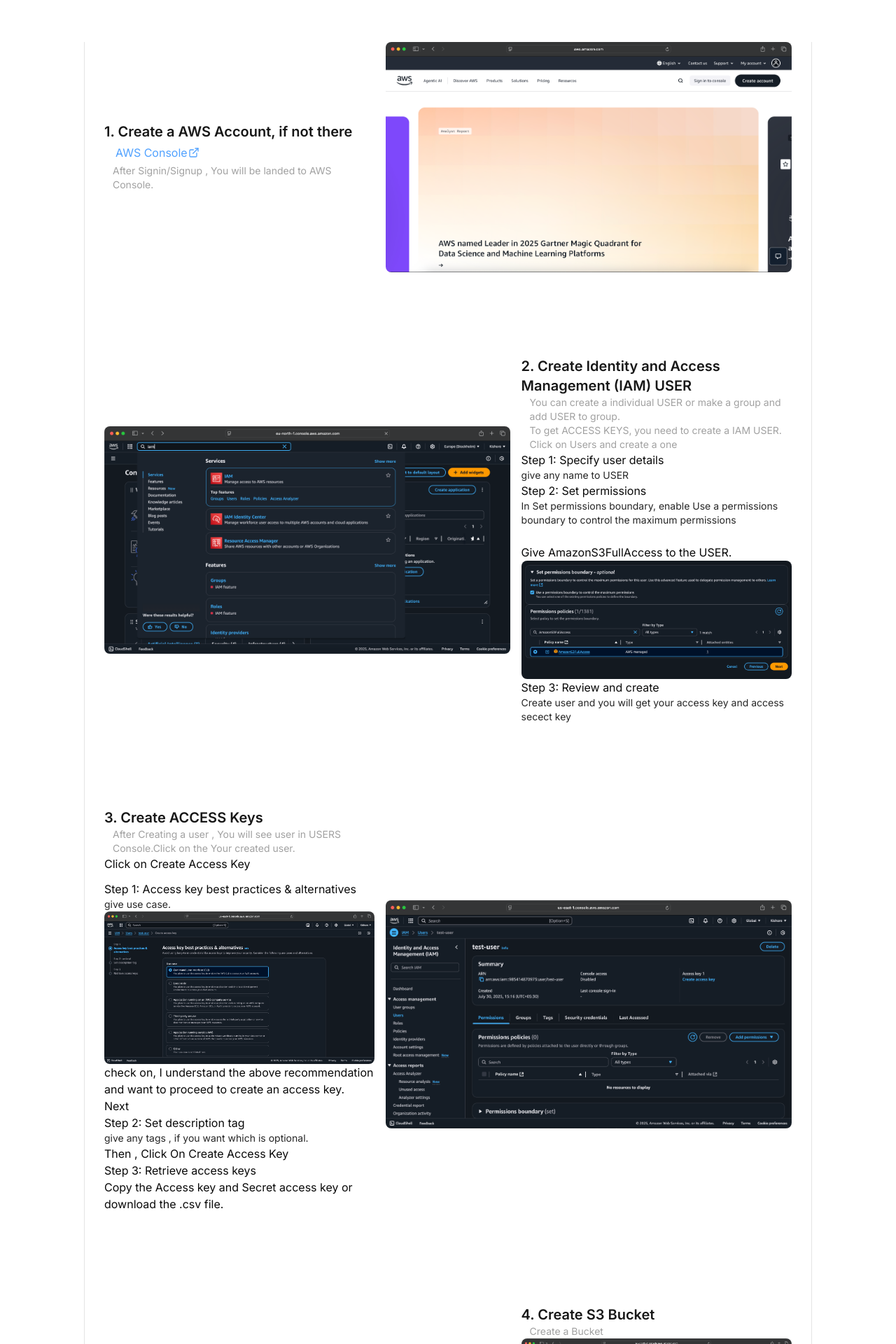
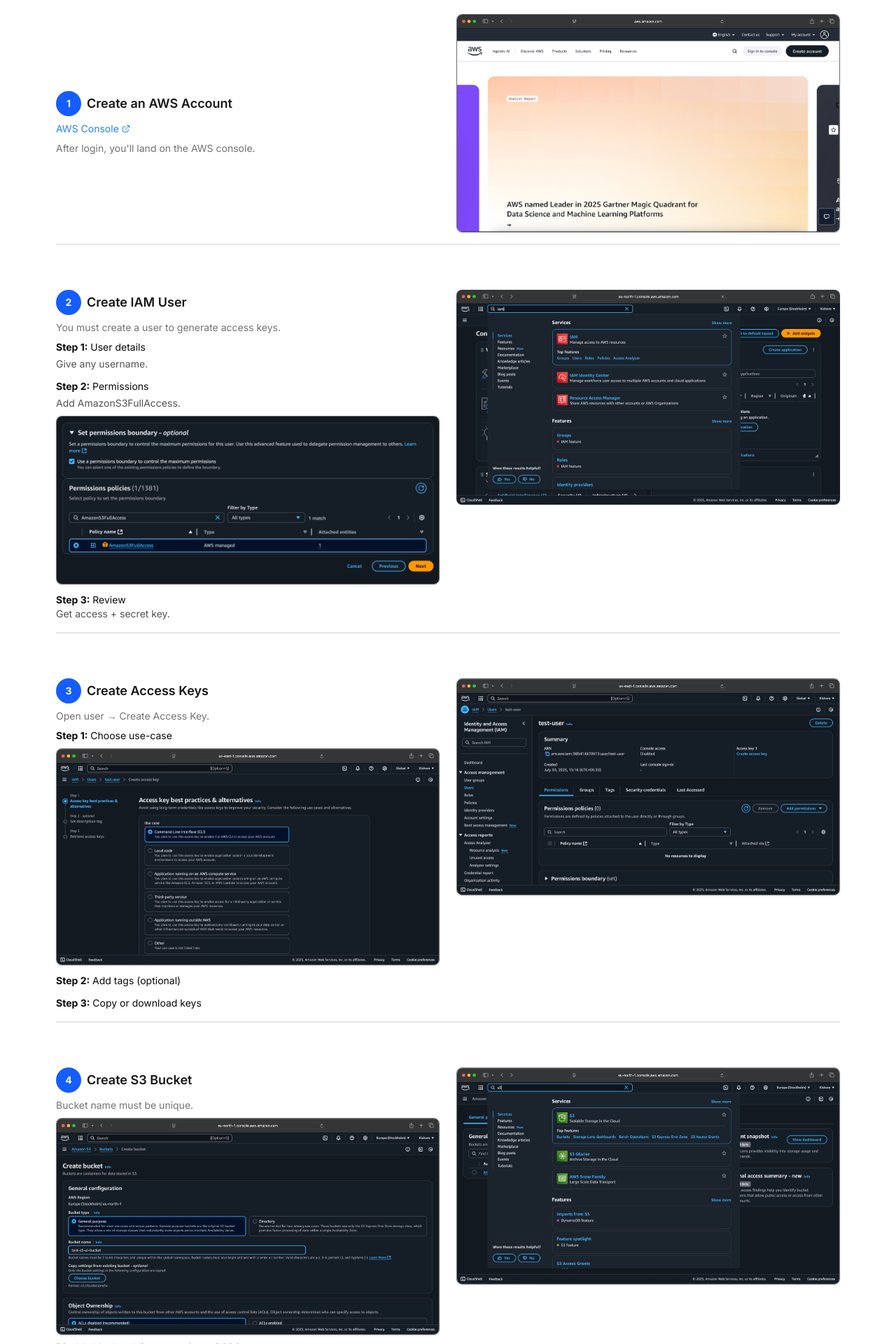
Before and after one commit to kishore-sv/s3-ui, a Next.js app: page / in a window 1280 px wide. Shown: the part 820-2740 px from the top of the page at 70% size. Built offline with nearby package versions, Linux system fonts and the light colour scheme.

Commit message:
home page redesign

```diff
--- a/app/page.tsx
+++ b/app/page.tsx
@@ -3,31 +3,27 @@
 import S3KeysForm from "@/components/s3keysform";
 import { ArrowUp, ExternalLink, GithubIcon } from "lucide-react";
 import Image from "next/image";
+import CodeBlock from "@/components/CodeBlock";
 
 export default function Home() {
   return (
-    <div className="lg:w-full w-screen relative ">
-      <nav className=" w-full h-18 lg:fixed top-0 gap-18 px-10 flex lg:justify-between items-center lg:px-20 py-2 bg-neutral-50/80 border-b dark:bg-neutral-950/80 backdrop-blur-md ">
-        <div className=" w-50 h-full flex items-center ">
-          <Link href="/">
-            <h1 className="text-3xl text-shadow-2xs text-shadow-blue-900 font-bold flex items-center gap-2 ">
+    <div className="w-full min-h-screen relative text-sm">
+      {/* NAVBAR */}
+      <nav className="fixed top-0 w-full h-16 border-b bg-neutral-50/70 dark:bg-neutral-950/70 backdrop-blur-md px-4 lg:px-12 flex justify-between items-center">
+        <Link href="/" className="flex items-center gap-2">
           <Image
-                width={50}
-                height={50}
-                loading="lazy"
+            width={36}
+            height={36}
             src="/logo.svg"
             alt="logo"
-                className=" w-10 h-10 rounded-md shrink-0 bg-neutral-950 "
-              />{" "}
-              S3 UI
-            </h1>
+            className="w-8 h-8 rounded bg-neutral-900"
+          />
+          <h1 className="text-xl font-semibold">S3 UI</h1>
         </Link>
-        </div>
-        <div className="flex items-center gap-4">
         <ModeToggle />
-        </div>
       </nav>
 
+      {/* HERO */}
       <section
         className="w-full h-screen
     bg-gradient-to-tr via-neutral-100 to-blue-100 to-100%
@@ -40,259 +36,172 @@
         </main>
       </section>
 
-      <section
-        id="demo"
-        className="w-full h-screen pt-20 lg:px-30 transition-transform ease-in-out"
-      >
-        <div className=" w-full border-x space-y-30 h-fit px-7 ">
-
-          <div className=" flex flex-col lg:flex-row gap-4 items-center lg:justify-between ">
-            <div className=" lg:w-[40%] gap-2 ">
-              <h1 className=" text-xl font-semibold text-primary ">
-                1. Create a AWS Account, if not there
+      {/* DOCS */}
+      <section id="demo" className="w-full py-10">
+        <div className="mx-auto max-w-6xl px-4 space-y-16">
+          {/* BLOCK TEMPLATE */}
+          {/* 1 — AWS Account */}
+          <div className="grid grid-cols-1 lg:grid-cols-2 border-b-2 pb-4 gap-6 items-center">
+            <div className="space-y-2">
+              <h1 className="text-lg flex items-center gap-2 font-semibold text-primary">
+                <RoundedStep step="1" />
+                Create an AWS Account
               </h1>
               <Link
                 href="https://aws.amazon.com/"
                 target="_blank"
-                className=" flex my-1 ml-4 gap-px items-center hover:underline text-blue-400 "
+                className="flex items-center gap-1 text-blue-500 hover:underline"
               >
-                AWS Console <ExternalLink className=" h-4 w-4 shrink-0 " />{" "}
+                AWS Console <ExternalLink className="h-3 w-3" />
               </Link>
-              <p className="text-neutral-400 text-sm ml-3 ">
-                After Signin/Signup , You will be landed to AWS Console.
+              <p className="text-neutral-500">
+                After login, you'll land on the AWS console.
               </p>
             </div>
-            <div className=" lg:w-[60%] bg-red-700 h-auto rounded-md overflow-hidden ">
             <img
               src="/aws_signin.png"
               alt="aws_signin"
-                className=" h-full w-full object-cover "
+              className="rounded-md border-1 border-neutral-500 shadow-sm w-full  object-cover"
             />
           </div>
-          </div>
 
-          <div className=" flex flex-col gap-4 items-center justify-between lg:flex-row-reverse ">
-            <div className=" lg:w-[40%] gap-2 ">
-              <h1 className=" text-xl font-semibold text-primary ">
-                2. Create Identity and Access Management (IAM) USER
+          {/* 2 — IAM User */}
+          <div className="grid grid-cols-1 lg:grid-cols-2 border-b-2 pb-4 gap-6 items-start">
+            <div className="space-y-2">
+              <h1 className="text-lg flex items-center gap-2 font-semibold text-primary">
+                <RoundedStep step="2" /> Create IAM User
               </h1>
-              <p className=" text-neutral-400 text-sm ml-3 ">
-                You can create a individual USER or make a group and add USER to
-                group. <br />
-                To get ACCESS KEYS, you need to create a IAM USER. <br />
-                Click on Users and create a one
+
+              <p className="text-neutral-500">
+                You must create a user to generate access keys.
               </p>
-              <div className="w-full ">
-                <ul>
-                  <li className=" flex flex-col ">
-                    Step 1: Specify user details{" "}
-                    <span className=" text-neutral-800 dark:text-neutral-500 text-sm ">
-                      {" "}
-                      give any name to USER{" "}
-                    </span>
+
+              <ul className="space-y-3">
+                <li>
+                  <strong>Step 1:</strong> User details
+                  <p className="dark:text-neutral-400 my-1 text-neutral-600">Give any username.</p>
                 </li>
-                  <li className=" flex flex-col ">
-                    Step 2: Set permissions{" "}
-                    <span className=" text-neutral-800 dark:text-neutral-500 text-sm ">
-                      In Set permissions boundary, enable Use a permissions
-                      boundary to control the maximum permissions
-                    </span>{" "}
-                    <br />
-                    Give AmazonS3FullAccess to the USER.
-                    <div className="rounded-md overflow-hidden ">
+
+                <li>
+                  <strong>Step 2:</strong> Permissions
+                  <p className="dark:text-neutral-400 my-1 text-neutral-600">Add AmazonS3FullAccess.</p>
                   <img
                     src="/permissions.png"
-                        className="w-full h-full object-cover "
-                        alt="permissions"
+                    className="rounded-md mt-2 border-1 border-neutral-500 shadow-sm w-full  object-cover"
                   />
-                    </div>
                 </li>
-                  <li className=" flex flex-col ">
-                    Step 3: Review and create{" "}
-                    <span className=" text-neutral-800 dark:text-neutral-500 text-sm ">
-                      {" "}
-                      Create user and you will get your access key and access
-                      secect key{" "}
-                    </span>
+
+                <li>
+                  <strong>Step 3:</strong> Review
+                  <p className="dark:text-neutral-400 text-neutral-600">Get access + secret key.</p>
                 </li>
               </ul>
             </div>
-            </div>
-            <div className=" lg:w-[60%] h-auto rounded-md overflow-hidden ">
+
             <img
               src="/iam.png"
-                alt="aws_signin"
-                className=" h-full w-full object-cover "
+              alt="iam"
+              className="rounded-md shadow-sm w-full  object-cover"
             />
           </div>
-          </div>
 
-          <div className=" flex flex-col lg:flex-row gap-4 items-center lg:justify-between ">
-            <div className=" lg:w-[40%] gap-2 ">
-              <h1 className=" text-xl font-semibold text-primary ">
-                3. Create ACCESS Keys
+          {/* 3 — Access Keys */}
+          <div className="grid grid-cols-1 lg:grid-cols-2 border-b-2 pb-4 gap-6 items-start">
+            <div className="space-y-2">
+              <h1 className="text-lg flex items-center gap-2 font-semibold text-primary">
+                <RoundedStep step="3" /> Create Access Keys
               </h1>
-              <p className=" text-neutral-400 text-sm ml-3 ">
-                After Creating a user , You will see user in USERS Console.Click
-                on the Your created user.
-              </p>
-              <p>Click on Create Access Key</p>
-              <div className="w-full my-3 ">
-                <ul>
-                  <li className=" flex flex-col ">
-                    Step 1: Access key best practices & alternatives{" "}
-                    <span className=" text-neutral-800 text-sm ">
-                      {" "}
-                      give use case.{" "}
-                    </span>
-                    <div className=" w-full h-auto rounded-md overflow-hidden ">
-                      <img src="/access_keys_step_1.png" alt="" />
-                    </div>
-                    <p>
-                      {" "}
-                      check on, I understand the above recommendation and want
-                      to proceed to create an access key.
-                    </p>
-                    <p>Next</p>
+              <p className="text-neutral-500">Open user → Create Access Key.</p>
+
+              <ul className="space-y-3">
+                <li>
+                  <strong>Step 1:</strong> Choose use-case
+                  <img
+                    src="/access_keys_step_1.png"
+                    className="rounded-md border-1 border-neutral-500 shadow-sm  mt-2 w-full  object-cover"
+                  />
                 </li>
-                  <li className=" flex flex-col ">
-                    Step 2: Set description tag
-                    <span className=" text-neutral-800 dark:text-neutral-500 text-sm ">
-                      give any tags , if you want which is optional.
-                    </span>
-                    <p>Then , Click On Create Access Key</p>
+
+                <li>
+                  <strong>Step 2:</strong> Add tags (optional)
                 </li>
-                  <li className=" flex flex-col ">
-                    Step 3: Retrieve access keys
-                    <p>
-                      Copy the Access key and Secret access key or download the
-                      .csv file.
-                    </p>
+
+                <li>
+                  <strong>Step 3:</strong> Copy or download keys
                 </li>
               </ul>
             </div>
-            </div>
-            <div className=" lg:w-[60%] h-auto rounded-md overflow-hidden ">
+
             <img
               src="/access_keys.png"
-                alt="aws_signin"
-                className=" h-full w-full object-cover "
+              alt="keys"
+              className="rounded-md  border-1 border-neutral-500 shadow-sm w-full object-cover"
             />
           </div>
+
+          {/* 4 — S3 Bucket */}
+          <div className="grid grid-cols-1 lg:grid-cols-2 border-b-2 pb-4 gap-6 items-start">
+            <div className="space-y-2">
+              <h1 className="text-lg flex items-center gap-2 font-semibold text-primary">
+                <RoundedStep step="4" /> Create S3 Bucket
+              </h1>
+              <p className="text-neutral-500">Bucket name must be unique.</p>
+
+              <img
+                src="/create_bucket.png"
+                className="rounded-md border-1 border-neutral-500 shadow-sm object-cover"
+              />
+
+              <p className="">Disable block public access & set CORS.</p>
             </div>
 
-          <div className=" flex flex-col gap-4 items-center justify-between lg:flex-row-reverse ">
-            <div className=" lg:w-[40%] gap-2 ">
-              <h1 className=" text-xl font-semibold text-primary ">
-                4. Create S3 Bucket
-              </h1>
-              <p className=" text-neutral-400 text-sm ml-3 ">Create a Bucket</p>
-              <div className="w-full ">
-                <div className=" w-full h-auto rounded-md overflow-hidden ">
             <img
-                    src="/create_bucket.png"
-                    alt="aws_signin"
-                    className=" h-full w-full object-cover "
+              src="/s3_search.png"
+              alt="bucket"
+              className="rounded-md border-1 border-neutral-500 shadow-sm w-full object-cover"
             />
           </div>
-                <p>Note: Bucket name should unique over global</p>
-                <p>
-                  Then , we need to setup Cross-origin resource sharing (CORS)
-                </p>
-                <p>
-                  Now click on youe bucket, <br />
-                  Go to Permissions tab scroll down down untill you get
-                  Cross-origin resource sharing (CORS) section and Block public
-                  access (bucket settings) section
-                </p>
-                <p>
-                  Disable Block public access (bucket settings) and see cors
-                  setup in next step.
-                </p>
-              </div>
-            </div>
-            <div className=" lg:w-[60%] bg-red-700 h-auto rounded-md overflow-hidden ">
-              <img
-                src="/s3_search.png"
-                alt="aws_signin"
-                className=" h-full w-full object-cover "
-              />
-            </div>
-          </div>
 
-          <div className=" flex flex-col lg:flex-row gap-4 items-center lg:justify-between ">
-            <div className=" lg:w-[40%] gap-2 ">
-              <h1 className=" text-xl font-semibold text-primary ">
-                5. Set CORS And Block public access (bucket settings)
+          {/* 5 — CORS */}
+          <div className="grid grid-cols-1 lg:grid-cols-2 border-b-2 pb-4 gap-6 items-start">
+            <div className="space-y-2">
+              <h1 className="text-lg flex items-center gap-2 font-semibold text-primary">
+                <RoundedStep step="5" /> Set CORS & Public Access
               </h1>
-              <p className="text-md font-semibold my-2">
-                Disable Block all public access
-              </p>
-              <p className=" text-neutral-400 text-sm ml-3 ">
-                The CORS configuration, written in JSON, defines a way for
-                client web applications that are loaded in one domain to
-                interact with resources in a different domain
-              </p>
-              <div className="w-full ">
-                <p>Copy this code and paste there and save changes</p>
-                <code lang="json" className=" border my-2 ">
-                  <pre>
-                    {`[
+
+              <p className="text-neutral-500">Paste this CORS config:</p>
+
+              <CodeBlock
+                language="json"
+                code={`[
   {
-        "AllowedHeaders": [
-            "*"
-        ],
-        "AllowedMethods": [
-            "GET",
-            "PUT",
-            "POST",
-            "DELETE"
-        ],
-        "AllowedOrigins": [
-            "https://s3-ui.kishore-sv.me/"
-        ],
+    "AllowedHeaders": ["*"],
+    "AllowedMethods": ["GET", "PUT", "POST", "DELETE"],
+    "AllowedOrigins": ["https://s3-ui.kishore-sv.me/"],
     "ExposeHeaders": []
   }
 ]`}
-                  </pre>
-                </code>
-                <p>Note: Will get your REGION name on your BUCKETS console.</p>
-                <p className=" font-semibold ">
-                  Please wait for some time after CORS update.AWS need to update
-                  it.
-                </p>
-                <p className="text-neutral-400 text-sm mt-2">
-                  Set any other permissions if you need.
-                </p>
+              />
             </div>
-            </div>
-            <div className=" lg:w-[60%]h-auto rounded-md overflow-hidden ">
+
             <img
               src="/cors.png"
-                alt="aws_signin"
-                className=" h-full w-full object-cover "
+              className="rounded-md border-1 border-neutral-500 shadow-sm w-full object-cover"
             />
           </div>
-          </div>
 
-          <div className=" flex flex-col lg:flex-row gap-4 items-center lg:justify-between ">
-            <div className=" lg:w-[40%] gap-2 ">
-              <h1 className=" text-xl font-semibold text-primary ">
-                6. Bucket policy (optional)
+          {/* 6 — Policy */}
+          <div className="grid grid-cols-1 lg:grid-cols-2 gap-6 items-start">
+            <div className="space-y-2">
+              <h1 className="text-lg flex items-center gap-2 font-semibold text-primary">
+                <RoundedStep step="6" /> Bucket Policy (Optional)
               </h1>
-              <p className="text-md font-semibold my-2">
-                for dowanloading and preview of images you need to setuip Bucket
-                policy.
-              </p>
-              <div className="w-full ">
-                <p>Copy this code and paste there and save changes</p>
-                <code lang="json" className=" border my-2 ">
-                  <pre>
-                    {`{
+              <CodeBlock
+                language="json"
+                code={`{
   "Version": "2012-10-17",
   "Statement": [
     {
-      "Sid": "PublicReadGetObject",
       "Effect": "Allow",
       "Principal": "*",
       "Action": "s3:GetObject",
@@ -300,58 +209,65 @@
     }
   ]
 }`}
-                  </pre>
-                </code>
-                <p className="text-neutral-400 text-sm mt-2">
-                  Set any other policy if you need.
-                </p>
+              />
             </div>
-            </div>
-            <div className=" lg:w-[60%]h-auto rounded-md overflow-hidden ">
+
             <img
               src="/bucket_policy.png"
-                alt="aws_signin"
-                className=" h-full w-full object-cover "
+              className="rounded-md border-1 border-neutral-500 shadow-sm w-full object-cover"
             />
           </div>
-          </div>
 
-          <div className=" w-full  flex flex-col justify-center items-center mb-3 ">
-            <p>That`s it 🎉,you are set to go.</p>
+          {/* FOOTER */}
+          <footer className="text-center space-y-3 pt-8 border-t">
+            <p>You're ready to go 🎉</p>
+
             <a
               href="#"
-              className="flex capitalize justify-center gap-1 group my-3 items-center text-blue-400 hover:underline "
+              className="flex justify-center items-center gap-1 text-blue-500 hover:underline group"
             >
-              Go To Top
-              <ArrowUp className=" w-5 h-5 group-hover:-translate-y-1 transition-transform ease-in-out " />
+              Go to top
+              <ArrowUp className="w-4 h-4 group-hover:-translate-y-1 transition" />
             </a>
-            <p className="text-sm my-2 text-center text-muted-foreground">
-              Don&rsquo;t worry! We never store your keys on our servers.
-              They&rsquo;re saved only in your browser&rsquo;s local storage —
-              visible and manageable by you alone.
+
+            <p className="text-xs text-neutral-500 max-w-md mx-auto">
+              Keys are never stored on our servers — only in your browser's
+              local storage.
             </p>
-            <div className=" flex justify-center border-t w-full pt-2 pb-4 items-center gap-4 mt-4 ">
+
+            <div className="flex justify-center items-center gap-6 text-xs opacity-70 hover:opacity-100 transition">
               <Link
                 href="https://github.com/kishore-sv"
-                className=" opacity-50 hover:opacity-[1] flex justify-center items-center gap-1 transition-opacity ease-in-out  "
+                className="flex items-center gap-1"
               >
-                <GithubIcon className=" w-[1.2rem] h-[1.2rem] shrink-0" />
-                <span>@kishore-sv</span>
+                <GithubIcon className="w-4 h-4" />
+                @kishore-sv
               </Link>
 
               <Link
                 href="https://x.com/kishore_sv_7"
-                className=" opacity-50 hover:opacity-[1] flex justify-center items-center gap-1 transition-opacity ease-in-out  "
+                className="flex items-center gap-1"
               >
-                <svg viewBox="0 0 24 24" className="h-4 w-4 fill-current">
-                  <path d="M18.244 2.25h3.308l-7.227 8.26 8.502 11.24H16.17l-5.214-6.817L4.99 21.75H1.68l7.73-8.835L1.254 2.25H8.08l4.713 6.231zm-1.161 17.52h1.833L7.084 4.126H5.117z"></path>
+                <svg viewBox="0 0 24 24" className="h-3 w-3 fill-current">
+                  <path d="M18.244 2.25h3.308l-7.227 8.26 8.502 11.24H16.17l-5.214-6.817L4.99 21.75H1.68l7.73-8.835L1.254 2.25H8.08l4.713 6.231zm-1.161 17.52h1.833L7.084 4.126H5.117z" />
                 </svg>
-                <span>@kishore_sv_7</span>
+                @kishore_sv_7
               </Link>
             </div>
-          </div>
+          </footer>
         </div>
       </section>
     </div>
   );
 }
+
+const RoundedStep = ({ step }: { step: string }) => {
+  return (
+    <div
+      className="w-9 h-9 rounded-full bg-blue-600 flex items-center justify-center
+            text-white text-sm font-bold "
+    >
+      {step}
+    </div>
+  );
+};
--- /dev/null
+++ b/components/CodeBlock.tsx
@@ -0,0 +1,58 @@
+"use client";
+
+import { useState } from "react";
+import { Copy, Check } from "lucide-react";
+import { motion } from "framer-motion";
+import { cn } from "@/lib/utils";
+
+export default function CodeBlock({
+  code = "",
+  language = "bash",
+  className = "",
+}) {
+  const [copied, setCopied] = useState(false);
+
+  const handleCopy = async () => {
+    await navigator.clipboard.writeText(code);
+    setCopied(true);
+    setTimeout(() => setCopied(false), 2000);
+  };
+
+  return (
+    <div
+      className={cn(
+        "relative w-full rounded-lg overflow-hidden",
+        "border border-neutral-300 dark:border-neutral-800",
+        "bg-neutral-50 dark:bg-neutral-900 shadow-sm",
+        className
+      )}
+    >
+      {/* COPY BUTTON FIXED */}
+      <motion.button
+        onClick={handleCopy}
+        whileTap={{ scale: 0.9 }}
+        className={cn(
+          "absolute cursor-pointer top-1 right-2 z-20 p-1.5 rounded-md",
+          "bg-neutral-200 dark:bg-neutral-800",
+          "hover:bg-neutral-300 dark:hover:bg-neutral-700 transition-all"
+        )}
+      >
+        {copied ? (
+          <Check className="w-4 h-4 text-green-500" />
+        ) : (
+          <Copy className="w-4 h-4 text-neutral-700 dark:text-neutral-300" />
+        )}
+      </motion.button>
+
+      {/* TOP LANGUAGE BAR */}
+      <div className="px-4 py-2 text-xs font-medium uppercase tracking-wide bg-neutral-200/80 dark:bg-neutral-800/80 border-b border-neutral-300 dark:border-neutral-700 text-neutral-600 dark:text-neutral-400">
+        {language}
+      </div>
+
+      {/* CODE CONTENT */}
+      <pre className="p-4 text-sm leading-relaxed font-mono whitespace-pre overflow-x-auto">
+        {code}
+      </pre>
+    </div>
+  );
+}
--- a/package.json
+++ b/package.json
@@ -19,6 +19,7 @@
     "class-variance-authority": "^0.7.1",
     "clsx": "^2.1.1",
     "lucide-react": "^0.526.0",
+    "motion": "^12.23.25",
     "next": "^15.5.7",
     "next-themes": "^0.4.6",
     "react": "^19.2.1",
```
Also changed, not shown: 1 other file (tests, documents, lock files or other folders). Lines whose indentation alone changed are shown as unchanged.
